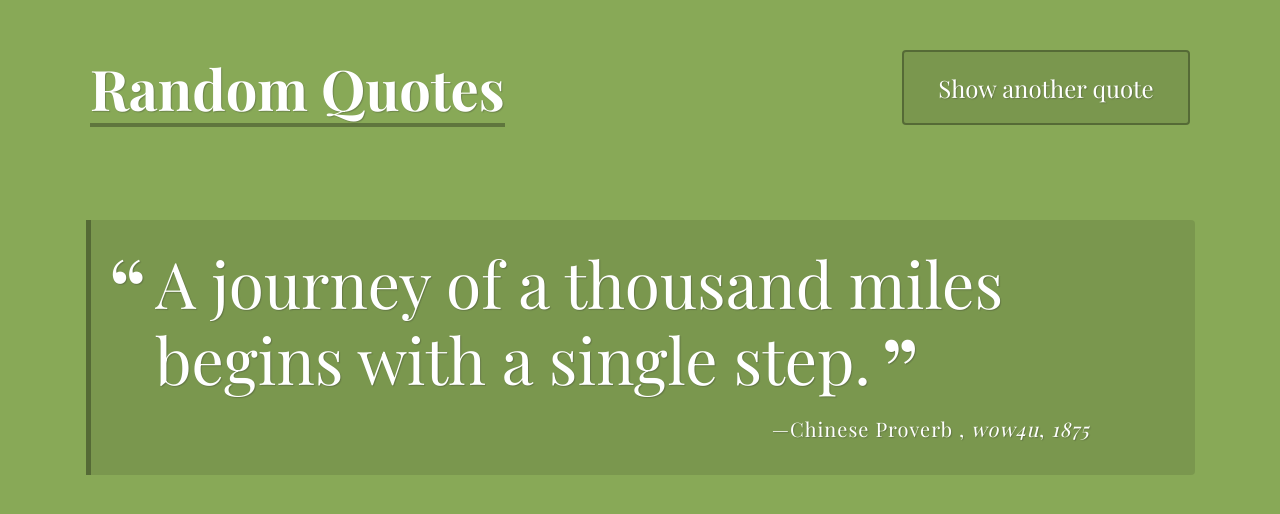
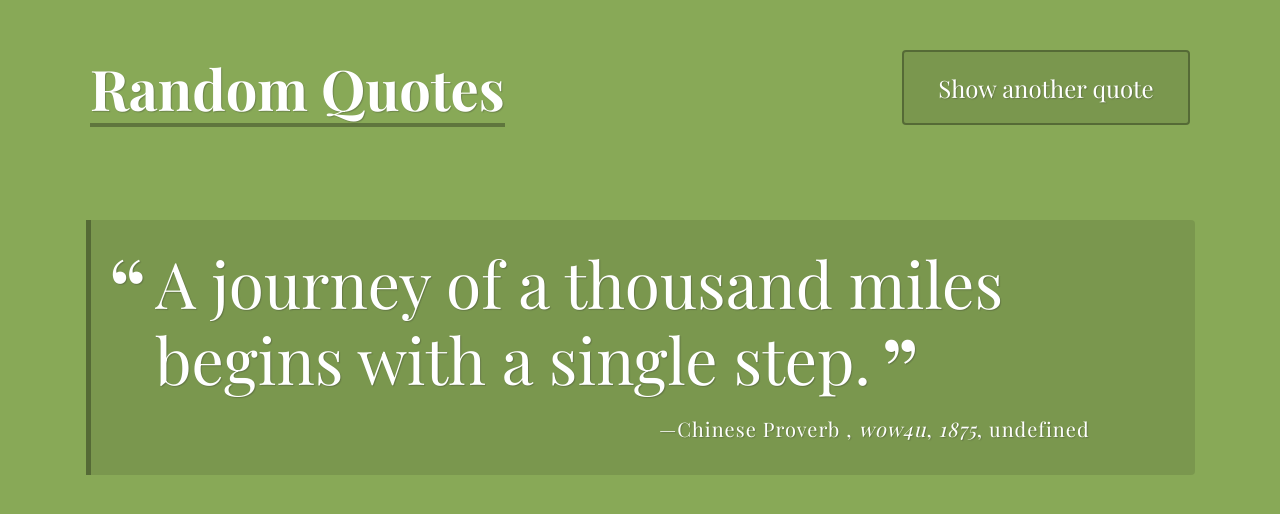
Before and after one commit to JonathanRios92/Tech-Degree-Project-1, a plain HTML site: page Tech Degree Project 1/sub/index.html in a window 1280 px wide. Both pictures are taken after a click on the button "Show another quote". Drawn offline with nearby package versions, Linux system fonts and the light colour scheme; a web font is replaced by a local one.

Commit message:
bug fixes

```diff
--- a/Tech Degree Project 1/sub/css/styles.css
+++ b/Tech Degree Project 1/sub/css/styles.css
@@ -3,7 +3,7 @@
  * Random Quote Generator - CSS
  */
 
- @import url('https://fonts.googleapis.com/css?family=Playfair+Display:400,400i,700,700i&display=swap');
+@import url('https://fonts.googleapis.com/css?family=Playfair+Display:400,400i,700,700i&display=swap');
 
 body {
   background-color: rgb(58, 193, 98);
@@ -77,13 +77,13 @@ h1 {
 }
 
 .quote:before {
-  content: "“";
+  content: '“';
   top: 0.1em;
   left: -0.5em;
 }
 
 .quote:after {
-  content: "”";
+  content: '”';
   bottom: -0.1em;
   margin-left: 0.1em;
   position: absolute;
@@ -98,7 +98,7 @@ h1 {
 }
 
 .source:before {
-  content: "—";
+  content: '—';
 }
 
 .citation {
@@ -106,15 +106,19 @@ h1 {
 }
 
 .citation:before {
-  content: ", ";
+  content: ', ';
   font-style: normal;
 }
 
 .year:before {
-  content: ", ";
+  content: ', ';
   font-style: normal;
 }
 
+.tag:before {
+  content: ', ';
+  font-style: normal;
+}
 @media (min-width: 768px) {
   body {
     padding: 25px;
--- a/Tech Degree Project 1/sub/index.html
+++ b/Tech Degree Project 1/sub/index.html
@@ -19,7 +19,8 @@
     <div id="quote-box" class="quote-box">
       <p class="quote">Every great developer you know got there by solving problems they were unqualified to solve until
         they actually did it.</p>
-      <p class="source">Patrick McKenzie<span class="citation">Twitter</span><span class="year">2016</span></p>
+      <p class="source">Patrick McKenzie<span class="citation">Twitter</span><span class="year">2016</span> <span
+          class="tag">Social Media</span></p>
     </div>
   </div>
 
--- a/Tech Degree Project 1/sub/js/script.js
+++ b/Tech Degree Project 1/sub/js/script.js
@@ -16,7 +16,8 @@ let quotes = [
     quote: `No matter what you're going through, there's a light at the end of the tunnel.`,
     source: 'Demi Lovato',
     citation: 'Pinterest',
-    year: '2017'
+    year: '2017',
+    tag: 'Entertainment'
   },
   {
     quote: 'A journey of a thousand miles begins with a single step.',
@@ -87,19 +88,39 @@ function printQuote() {
   <p class="source">${randomQuote.source}
   `
 
-  if ( randomQuote.citation == '' ) {
+  if ( randomQuote.citation !== '' ) {
+
+    html += `<span class="citation">${randomQuote.citation}</span>`;
 
   } else {
-    html += `<span class="citation">${randomQuote.citation}</span>`;
+
+    quotes.splice(2, 1);
+
   };
 
-    if ( randomQuote.year == '' ) {
+  if ( randomQuote.year !== '' ) {
+
+    html += `<span class="citation">${randomQuote.year}</span>`
 
   } else {
-    html += `<span class="citation">${randomQuote.year}</span>
+
+    quotes.splice(3, 1);
+
+  }
+
+  if ( randomQuote.tag !== '' ) {
+
+    html += `<span class="tag">${randomQuote.tag}</span>
     </p>
     `
+
+  } else {
+
+    quotes.splice(4, 1);
+
   }
+
+
 
   document.getElementById('quote-box').innerHTML = html;
 };
```
